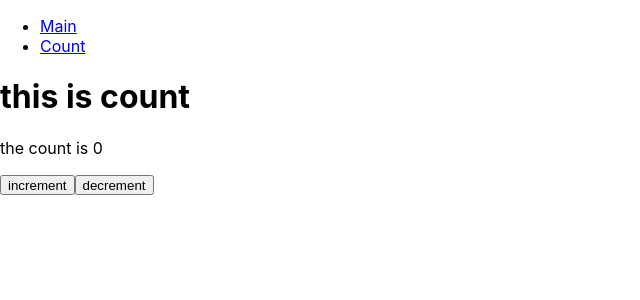
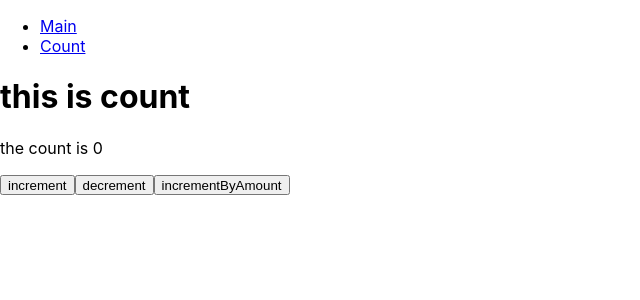
Before and after one commit to bryce0516/review-react, a React (Create React App) app: page /count in a window 1280 px wide. Shown: the top 300 px of the page, without its empty margins (0-640 px from the left). Built offline with nearby package versions, Linux system fonts and the light colour scheme.

Commit message:
finish toolkit reducer

```diff
--- a/src/components/Count.js
+++ b/src/components/Count.js
@@ -1,18 +1,30 @@
 import React, {useState} from 'react'
+import { useSelector, useDispatch } from 'react-redux'
+import {increment, decrement, incrementByAmount} from '../redux/counter'
 const Count = () => {
-  const [count, setCount] = useState(0)
-  const increment = () => {
-    setCount(count + 1)
+  const { count } = useSelector((state) => state.counter);
+  const dispatch = useDispatch();
+  console.log(count)
+  // const [count, setCount] = useState(0)
+  const incresement = () => {
+    dispatch(increment())
+    // setCount(count + 1)
   }
-  const decrement = () => {
-    setCount(count - 1)
+  const decresement = () => {
+    dispatch(decrement())
+    // setCount(count - 1)
   }
+  const incresementByMount = () => {
+    dispatch(incrementByAmount(33))
+  }
+
   return (
     <div>
       <h1>this is count</h1>
       <p>the count is {count}</p>
-      <button onClick={increment} style={{height:20}}>increment</button>
-      <button onClick={decrement} style={{height:20}}>decrement</button>
+      <button onClick={incresement} style={{height:20}}>increment</button>
+      <button onClick={decresement} style={{height:20}}>decrement</button>
+      <button onClick={incresementByMount} style={{height:20}}>incrementByAmount</button>
     </div>
   );
 }
```
Also changed, not shown: src/redux/counter.js (+4 -4 lines).
